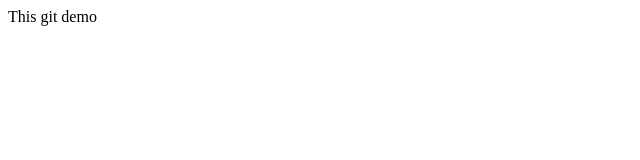
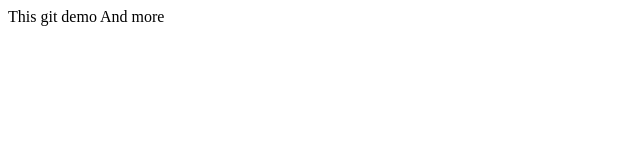
Before and after one commit to abdii-pro/Project1, a plain HTML site: page index.html in a window 1280 px wide. Shown: the full height of the page, 0-640 px from the left. Drawn offline with Linux system fonts and the light colour scheme.

Commit message:
Adding a line

```diff
--- a/index.html
+++ b/index.html
@@ -7,5 +7,6 @@
 </head>
 <body>
     This git demo
+    And more
 </body>
 </html>
```
